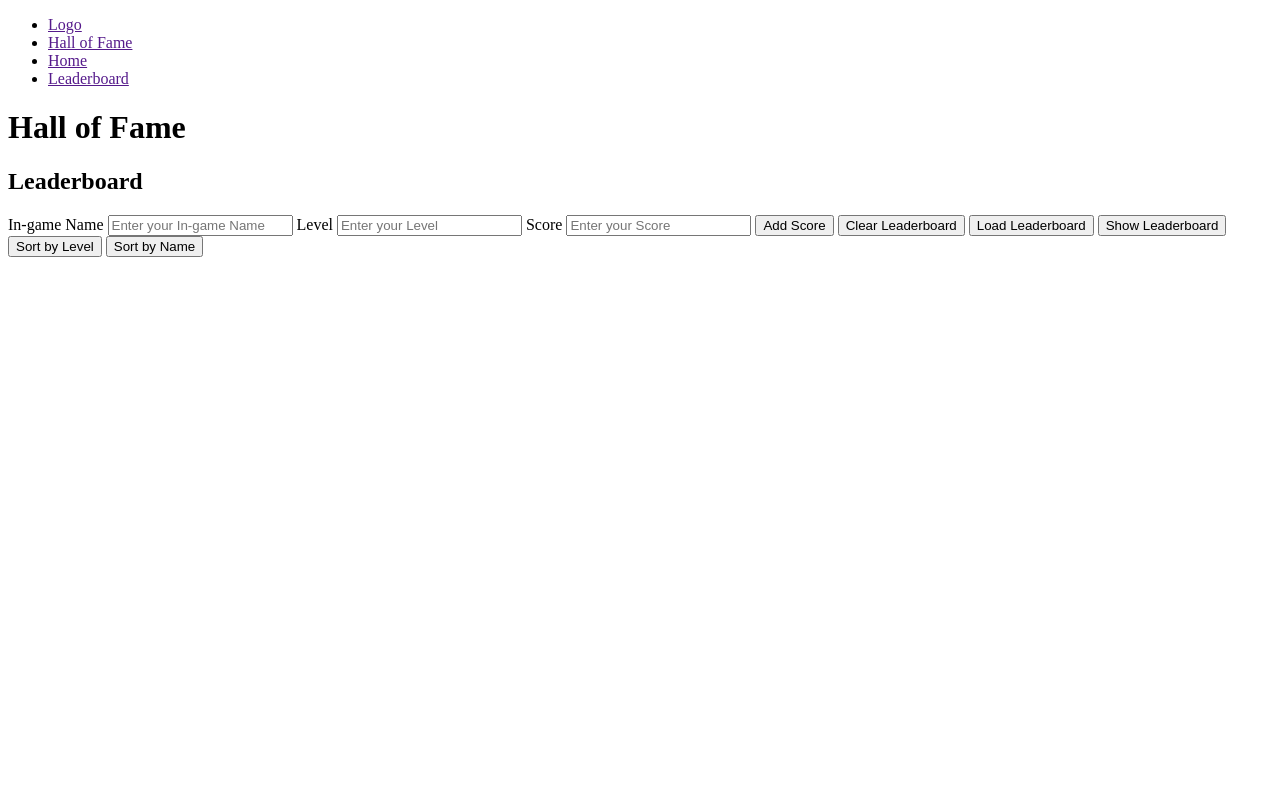
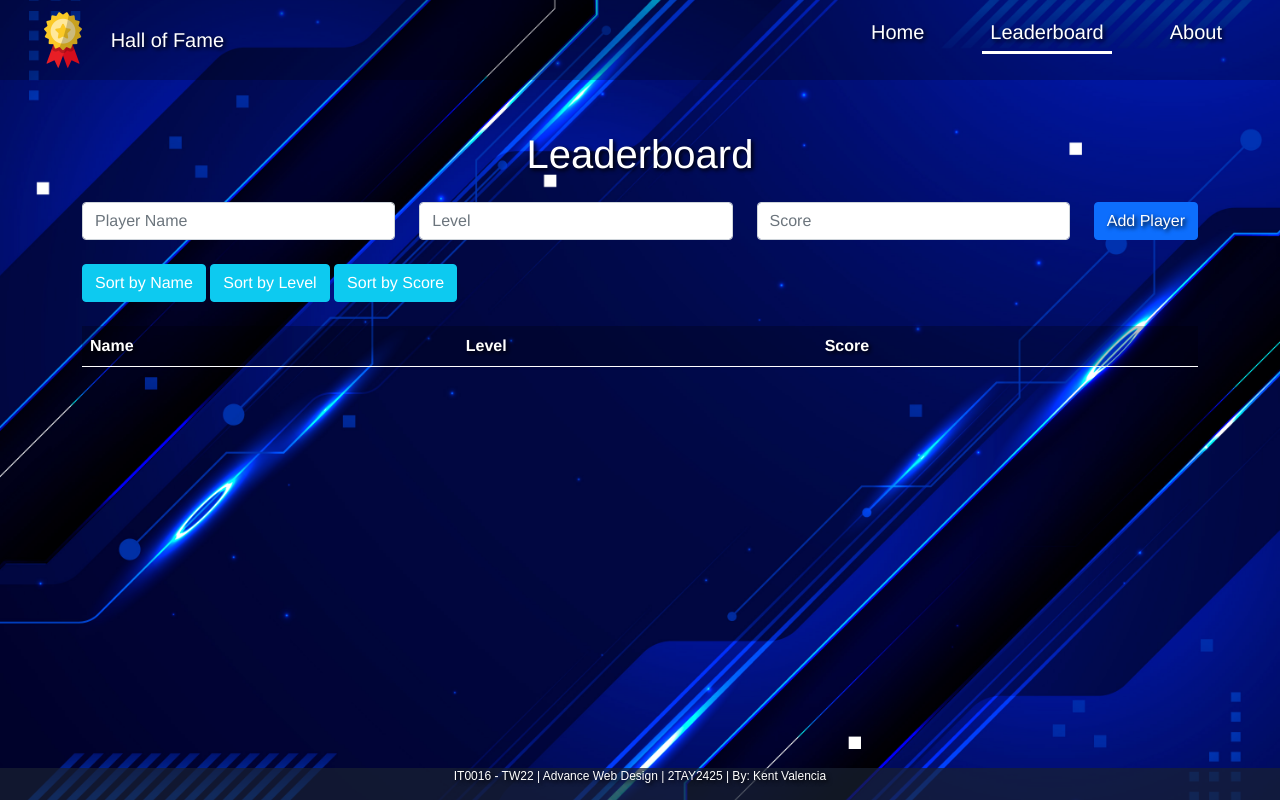
Before and after one commit to kentgilv/AWD-Seatwork-1-4-VK-25, a plain HTML site: page pages/leaderboard-page/index.html in a window 1280 px wide. Drawn offline with nearby package versions, Linux system fonts and the light colour scheme.

Commit message:
feat(leaderboard page): add css and javascript

```diff
--- a/assets/css/style.css
+++ b/assets/css/style.css
@@ -0,0 +1,182 @@
+html {
+    font-size: 16px;
+}
+
+* {
+    box-sizing: border-box;
+    margin: 0;
+    padding: 0;
+    font-family: 'Franklin Gothic Medium', 'Arial Narrow', Arial, sans-serif;
+    color: white;
+    text-shadow: 2px 2px 4px black;
+}
+
+body {
+    background-image: url(../img/background-image.jpg) ;
+    background-repeat: no-repeat;
+    background-size: cover;
+    background-attachment: fixed;
+    background-position: center
+}
+
+/*************  Navbar  ****************/
+
+nav {
+    display: flex;
+    align-items: center;
+    height: 5rem;
+    background-color: rgba(0, 0, 0, 0.250);
+    justify-content: center;
+    font-size: 1.25rem;
+}
+
+.logo-title-container {
+    display: flex;
+    width: 20rem;
+    align-items: center;
+    justify-content: center;
+}
+
+div a {
+    text-decoration: none;
+    align-items: center;
+}
+
+#logo {
+    height: 4rem;
+}
+
+#logo-link {
+    margin-left: 1rem;
+}
+
+#logo:hover {
+    background-color: rgba(135, 235, 255, 0.776);
+    border-radius: 5px;
+}
+
+#logo-link:hover {
+    background-color: rgba(135, 235, 255, 0.776);
+    border-radius: 5px;
+    color: #2f2f2f;
+    text-shadow: none;
+    padding: .75rem;
+}
+
+ul {
+    width: 100%;
+    display: flex;
+    justify-content: right;
+}
+
+ul a {
+    text-decoration: none;
+    padding: .5rem;
+}
+
+li {
+    list-style: none;
+    margin-right: 50px;
+}
+
+li a:hover {
+    background-color: rgba(173, 221, 255, 0.779);
+    box-shadow: 4px #000000;
+    border-radius: 5px;
+    color: #141414;
+    text-shadow: none;
+}
+
+#home {
+    border-bottom: solid  white;
+}
+
+
+/*************  Hero-section  ****************/
+
+.hero-section {
+    display: flex;
+    background: linear-gradient(to left, #ffdf4fc9, #1553d777);
+    height: 27.5rem;
+    align-items: center;
+    justify-content: center;
+}
+
+#greetings {
+    font-style: italic;
+    text-shadow: 2px 2px 4px rgb(0, 0, 0);
+    font-size: 2.5rem;
+    color: #ffe957;
+}
+header h1 {
+    font-family:Georgia, 'Times New Roman', Times, serif;
+    font-size: 5em;
+    color: rgb(255, 255, 255);
+    text-shadow: 1px 1px 4px rgb(0, 0, 0);
+    width: 35rem;
+    border-radius: 1rem;
+    margin-top: .65rem;
+}
+
+#description {
+    text-shadow: 2px 2px 2px rgb(43, 43, 43);
+    font-size: 1.5rem;
+    color: #ffffff;
+    background-color:rgb(134, 212, 235);
+    border-radius: 1rem;
+    margin-top: 1rem;
+    width: 35rem;
+    padding: .5rem;
+    margin-bottom: 1.25rem;
+}
+
+#hero-image {
+    max-width:fit-content;
+    height: 25rem;
+}
+
+#button-link {
+    background-color: rgb(245, 234, 112);
+    border-radius: 3rem;
+    width: 15rem;
+    text-shadow: 2px 2px 5px black;
+    font-size: 1.12rem;
+    border-style: none;
+    margin-top: 1rem;
+    box-shadow: 2px 2px 4px black;
+    padding: .25rem;
+    text-decoration: none;
+}
+
+#button-link:hover {
+    background-color: rgb(217, 251, 255);
+    border-radius: 3rem;
+    color: #2f2f2f;
+    width: 15rem;
+    text-shadow: none;
+    font-size: 1.12rem;
+    border-style: none;
+    margin-top: 1rem;
+    box-shadow: 2px 2px 4px black;
+    padding: .25rem;
+    text-decoration: none;
+}
+
+footer {
+    display: flex;
+    align-items: center;
+    height: 2rem;
+    background-color: rgba(25, 33, 50, 0.709);
+    justify-content: center;
+    position: fixed;
+    left: 0;
+    bottom: 0;
+    width: 100%;
+    text-align: center;
+}
+
+footer p {
+    font-family:Arial, Helvetica, sans-serif;
+    font-weight: 300;
+    font-size: .75rem;
+}
--- a/pages/leaderboard-page/assets/css/style.css
+++ b/pages/leaderboard-page/assets/css/style.css
@@ -0,0 +1,134 @@
+.container {
+  margin-top: 50px;
+}
+
+html {
+    font-size: 16px;
+}
+
+* {
+    box-sizing: border-box;
+    margin: 0;
+    padding: 0;
+    font-family: 'Franklin Gothic Medium', 'Arial Narrow', Arial, sans-serif;
+    color: white;
+    text-shadow: 2px 2px 4px black;
+}
+
+body {
+    background-image: url(../../../../assets/img/background-image.jpg) ;
+    background-repeat: no-repeat;
+    background-size: cover;
+    background-attachment: fixed;
+    background-position: center
+}
+
+/*************  Navbar  ****************/
+
+nav {
+    display: flex;
+    align-items: center;
+    height: 5rem;
+    background-color: rgba(0, 0, 0, 0.250);
+    justify-content: center;
+    font-size: 1.25rem;
+}
+
+.logo-title-container {
+    display: flex;
+    width: 20rem;
+    align-items: center;
+    justify-content: center;
+}
+
+div a {
+    text-decoration: none;
+    align-items: center;
+}
+
+#logo {
+    height: 4rem;
+}
+
+#logo-link {
+    margin-left: 1rem;
+}
+
+#logo:hover {
+    background-color: rgba(135, 235, 255, 0.776);
+    border-radius: 5px;
+}
+
+#logo-link:hover {
+    background-color: rgba(135, 235, 255, 0.776);
+    border-radius: 5px;
+    color: #2f2f2f;
+    text-shadow: none;
+    padding: .75rem;
+}
+
+ul {
+    width: 100%;
+    display: flex;
+    justify-content: right;
+}
+
+ul a {
+    text-decoration: none;
+    padding: .5rem;
+    color: white;
+}
+
+li {
+    list-style: none;
+    margin-right: 50px;
+}
+
+li a:hover {
+    background-color: rgba(173, 221, 255, 0.779);
+    box-shadow: 4px #000000;
+    border-radius: 5px;
+    color: #141414;
+    text-shadow: none;
+}
+
+#home {
+    border-bottom: solid  white;
+}
+
+input {
+    color: black;
+    text-shadow: none;
+}
+
+.btn-info {
+    color: white;
+    text-shadow: none;
+}
+
+footer {
+    display: flex;
+    align-items: center;
+    height: 2rem;
+    background-color: rgba(25, 33, 50, 0.709);
+    justify-content: center;
+    position: fixed;
+    left: 0;
+    bottom: 0;
+    width: 100%;
+    text-align: center;
+}
+
+.leaderboardTable, tbody, thead {
+    background-color: rgba(0, 0, 0, 0.25);
+}
+
+footer p {
+    font-family:Arial, Helvetica, sans-serif;
+    font-weight: 300;
+    font-size: .75rem;
+}
+
+.logo-title-container a{
+    color: white;
+}
--- a/pages/leaderboard-page/assets/js/scripts.js
+++ b/pages/leaderboard-page/assets/js/scripts.js
@@ -1,77 +1,154 @@
-let highScores = [];
-function displayScores() {
-    const scoreList = document.getElementById('leaderboard');
-    scoreList.innerHTML = '';
+// Load leaderboard data from localStorage
+let leaderboard = JSON.parse(localStorage.getItem('leaderboard')) || [];
 
-    // Sort high scores in descending order
-    highScores.sort((a, b) => b.score - a.score);
-
-    // Display top 5 scores
-    highScores.slice(0, 5).forEach(score => {
-        const li = document.createElement('li');
-        li.textContent = `${score.name}: ${score.level} ${score.score}`;
-        scoreList.appendChild(li);
-    });
+// Function to display leaderboard data
+function displayLeaderboard() {
+const table = document.getElementById('leaderboardTable');
+table.innerHTML = '';  // Clear existing table rows
+leaderboard.forEach(player => {
+    const row = document.createElement('tr');
+    row.innerHTML = `
+    <td>${player.name}</td>
+    <td>${player.level}</td>
+    <td>${player.score}</td>
+    `;
+    table.appendChild(row);
+});
 }
 
-function sortByLevel() {
-    const scoreList = document.getElementById('leaderboard');
-    scoreList.innerHTML = '';
+// Function to add new player
+document.getElementById('playerForm').addEventListener('submit', function(event) {
+event.preventDefault();
 
-    // Sort high scores in descending order
-    highScores.sort((a, b) => b.level - a.level);
+const name = document.getElementById('name').value;
+const level = document.getElementById('level').value;
+const score = document.getElementById('score').value;
 
-    // Display top 5 scores
-    highScores.slice(0, 5).forEach(level => {
-        const li = document.createElement('li');
-        li.textContent = `${level.name}: ${level.level} ${level.score}`;
-        scoreList.appendChild(li);
-    });
+const newPlayer = { name, level: parseInt(level), score: parseInt(score) };
+leaderboard.push(newPlayer);
+
+// Save to localStorage
+localStorage.setItem('leaderboard', JSON.stringify(leaderboard));
+
+// Clear the form inputs
+document.getElementById('name').value = '';
+document.getElementById('level').value = '';
+document.getElementById('score').value = '';
+
+displayLeaderboard();
+});
+
+// Function to sort leaderboard data
+function sortLeaderboard(criteria) {
+if (criteria === 'name') {
+    leaderboard.sort((a, b) => a.name.localeCompare(b.name));
+} else if (criteria === 'level') {
+    leaderboard.sort((a, b) =>  b.level - a.level);
+} else if (criteria === 'score') {
+    leaderboard.sort((a, b) => b.score - a.score); // Sort descending by score
+}
+displayLeaderboard();
 }
 
-function sortByName() {
-    const scoreList = document.getElementById('leaderboard');
-    scoreList.innerHTML = '';
+// Initial display of leaderboard
+displayLeaderboard();
 
-    // Sort high scores in descending order
-    highScores.sort((a, b) => { return ('' + a.name).localeCompare(b.name)});
 
-    // Display top 5 scores
-    highScores.slice(0, 5).forEach(name => {
-        const li = document.createElement('li');
-        li.textContent = `${name.name}: ${name.level} ${name.score}`;
-        scoreList.appendChild(li);
-    });
-}
 
-function addScore() {
-    const name = document.getElementById('in-gameName').value;
-    const level = document.getElementById('level').value;
-    const score = document.getElementById('score').value;
 
-    if (name && score) {
-        highScores.push({ name: name, level: parseInt(level), score: parseInt(score) });
-        // Clear input fields
-        document.getElementById('in-gameName').value = '';
-        document.getElementById('level').value = '';
-        document.getElementById('score').value = '';
-        save();
-    } else {
-        alert("Please enter both name and score!");
-    }
-    MediaStreamTrackEvent
-}
 
-function save() {
-    localStorage.setItem("highScores", JSON.stringify(highScores));
-}
 
-function load() {
-    highScores = JSON.parse(localStorage.getItem("highScores"));
-}
 
-function clearScores() {
-    highScores = [];
-    save();
-    displayScores();
-}
+
+
+
+
+
+
+
+
+
+
+
+
+
+
+
+
+// let highScores = [];
+// function displayScores() {
+//     const scoreList = document.getElementById('leaderboard');
+//     scoreList.innerHTML = '';
+
+//     // Sort high scores in descending order
+//     highScores.sort((a, b) => b.score - a.score);
+
+//     // Display top 5 scores
+//     highScores.slice(0, 5).forEach(score => {
+//         const li = document.createElement('li');
+//         li.textContent = `${score.name}: ${score.level} ${score.score}`;
+//         scoreList.appendChild(li);
+//     });
+// }
+
+// function sortByLevel() {
+//     const scoreList = document.getElementById('leaderboard');
+//     scoreList.innerHTML = '';
+
+//     // Sort high scores in descending order
+//     highScores.sort((a, b) => b.level - a.level);
+
+//     // Display top 5 scores
+//     highScores.slice(0, 5).forEach(level => {
+//         const li = document.createElement('li');
+//         li.textContent = `${level.name}: ${level.level} ${level.score}`;
+//         scoreList.appendChild(li);
+//     });
+// }
+
+// function sortByName() {
+//     const scoreList = document.getElementById('leaderboard');
+//     scoreList.innerHTML = '';
+
+//     // Sort high scores in descending order
+//     highScores.sort((a, b) => { return ('' + a.name).localeCompare(b.name)});
+
+//     // Display top 5 scores
+//     highScores.slice(0, 5).forEach(name => {
+//         const li = document.createElement('li');
+//         li.textContent = `${name.name}: ${name.level} ${name.score}`;
+//         scoreList.appendChild(li);
+//     });
+// }
+
+// function addScore() {
+//     const name = document.getElementById('in-gameName').value;
+//     const level = document.getElementById('level').value;
+//     const score = document.getElementById('score').value;
+
+//     if (name && score) {
+//         highScores.push({ name: name, level: parseInt(level), score: parseInt(score) });
+//         // Clear input fields
+//         document.getElementById('in-gameName').value = '';
+//         document.getElementById('level').value = '';
+//         document.getElementById('score').value = '';
+//         save();
+//     } else {
+//         alert("Please enter both name and score!");
+//     }
+//     MediaStreamTrackEvent
+// }
+
+// function save() {
+//     localStorage.setItem("highScores", JSON.stringify(highScores));
+// }
+
+// function load() {
+//     highScores = JSON.parse(localStorage.getItem("highScores"));
+// }
+
+// function clearScores() {
+//     highScores = [];
+//     save();
+//     displayScores();
+// }
--- a/pages/leaderboard-page/index.html
+++ b/pages/leaderboard-page/index.html
@@ -1,4 +1,120 @@
 <!DOCTYPE html>
+<html lang="en">
+<head>
+  <meta charset="UTF-8">
+  <meta name="viewport" content="width=device-width, initial-scale=1.0">
+  <title>Leaderboard</title>
+  <!-- Bootstrap CSS -->
+  <link href="https://cdn.jsdelivr.net/npm/bootstrap@5.1.0/dist/css/bootstrap.min.css" rel="stylesheet">
+
+  <link rel="stylesheet" href="./assets/css/style.css">
+
+
+</head>
+<body>
+    <nav>
+        <div class="logo-title-container">
+            <a href="../../index.html"><img id="logo" src="../../assets/img/hall-of-fame-logo.png" alt=""></a>
+            <a id="logo-link" href="../../index.html">Hall of Fame</a>
+        </div>
+        <ul>
+            <li><a href="../../index.html">Home</a></li>
+            <li><a id="home" href="./index.html">Leaderboard</a></li>
+            <li><a href="">About</a></li>
+        </ul>
+    </nav>
+
+<div class="container">
+  <h1 class="text-center mb-4">Leaderboard</h1>
+
+  <!-- Form to add new players -->
+  <div class="mb-4">
+    <form id="playerForm">
+      <div class="row">
+        <div class="col">
+          <input type="text" class="form-control" id="name" placeholder="Player Name" required>
+        </div>
+        <div class="col">
+          <input type="number" class="form-control" id="level" placeholder="Level" min="1" max="100">
+        </div>
+        <div class="col">
+          <input type="number" class="form-control" id="score" placeholder="Score" min="0" max="100" required>
+        </div>
+        <div class="col-auto">
+          <button type="submit" class="btn btn-primary">Add Player</button>
+        </div>
+      </div>
+    </form>
+  </div>
+
+  <!-- Sorting Controls -->
+  <div class="mb-4">
+    <button class="btn btn-info" onclick="sortLeaderboard('name')">Sort by Name</button>
+    <button class="btn btn-info" onclick="sortLeaderboard('level')">Sort by Level</button>
+    <button class="btn btn-info" onclick="sortLeaderboard('score')">Sort by Score</button>
+  </div>
+
+  <!-- Table to display leaderboard -->
+  <table class="table table-striped">
+    <thead>
+      <tr>
+        <th>Name</th>
+        <th>Level</th>
+        <th>Score</th>
+      </tr>
+    </thead>
+    <tbody id="leaderboardTable">
+      <!-- Player rows will be added here -->
+    </tbody>
+  </table>
+</div>
+<footer>
+    <p>IT0016 - TW22 | Advance Web Design | 2TAY2425 | By: Kent Valencia</p>
+</footer>
+
+<!-- Bootstrap JS and Dependencies -->
+<script src="https://cdn.jsdelivr.net/npm/bootstrap@5.1.0/dist/js/bootstrap.bundle.min.js"></script>
+
+<script src="./assets/js/scripts.js"></script>
+</body>
+</html>
+
+
+
+
+
+
+
+
+
+
+
+
+
+
+
+
+
+
+
+
+
+
+
+
+
+
+
+
+
+
+
+
+
+
+
+
+<!-- <!DOCTYPE html>
 <html lang="en">
 <head>
     <meta charset="UTF-8">
@@ -37,4 +153,4 @@
     </main>
 
 </body>
-</html>
+</html> -->
```
Also changed, not shown: index.html (+23 -5 lines), assets/img/background-image.jpg (added), assets/img/hall-of-fame-logo.png (added), assets/img/hero-image.png (added), assets/img/nyebe_white copy.png (added), 1 other file.
